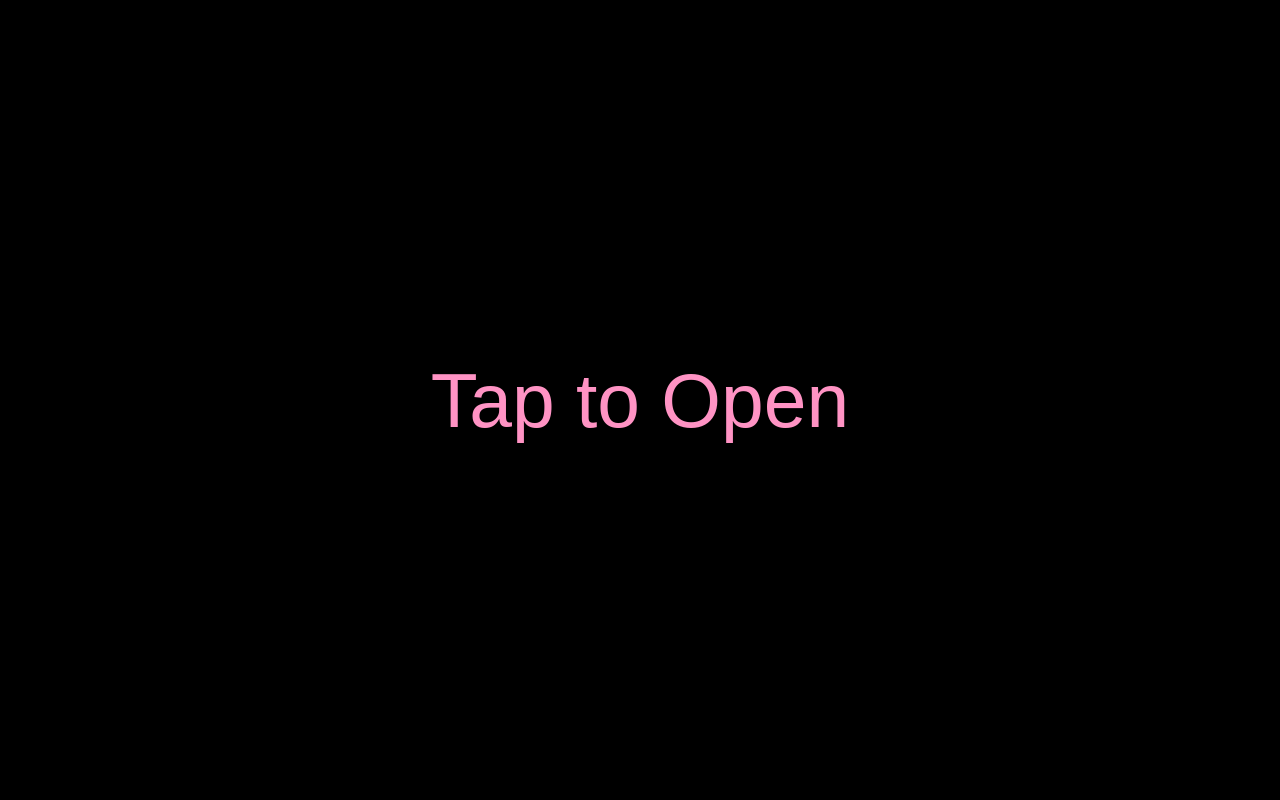
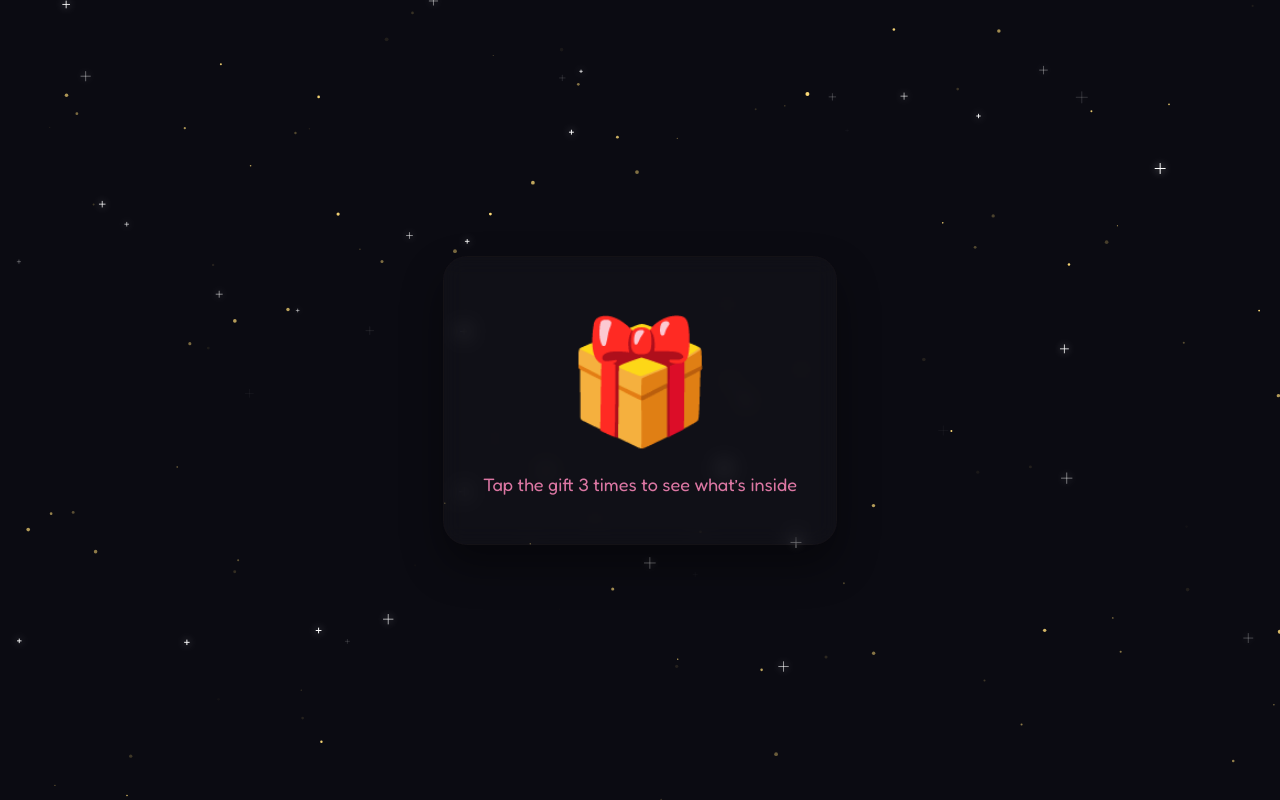
Before and after one commit to fyzardell/for-adel, a plain HTML site: page prize.html in a window 1280 px wide. Drawn offline with Linux system fonts and the light colour scheme; a web font is replaced by a local one.

Commit message:
Interactive Prize Page

```diff
--- /dev/null
+++ b/assets/css/prize.css
@@ -0,0 +1,106 @@
+* {
+    margin: 0;
+    padding: 0;
+    box-sizing: border-box;
+}
+
+body {
+    height: 100vh;
+    overflow: hidden;
+    background: #0b0b12;
+    font-family: 'Fredoka', sans-serif;
+    display: flex;
+    align-items: center;
+    justify-content: center;
+}
+
+#stars {
+    position: fixed;
+    inset: 0;
+    z-index: 1;
+}
+
+.card {
+    position: relative;
+    z-index: 2;
+    background: rgba(255, 255, 255, 0.022);
+    backdrop-filter: blur(10px);
+    padding: 50px 40px;
+    border-radius: 24px;
+    box-shadow:
+      0 20px 40px rgba(0, 0, 0, 0.4),
+      inset 0 0 0 1px rgba(205, 150, 12, 0.015);
+    text-align: center;
+}
+
+/* kado emoji */
+.gift {
+    font-size: 120px;
+    cursor: pointer;
+    transition: transform 0.25s ease;
+    user-select: none;
+    will-change: transform;
+}
+
+/* hover biar hidup */
+.gift:hover {
+    transform: translateY(-6px) scale(1.05);
+}
+
+/* teks petunjuk */
+.hint {
+    margin-top: 20px;
+    font-size: 18px;
+    color: #ff89bc;
+    opacity: 0.85;
+    transition: opacity 0.3s ease;
+}
+
+/*buzz*/
+.shake-1 {
+    animation: shake 0.3s ease;
+}
+
+.shake-2 {
+    animation: shake-strong 0.3s ease;
+}
+
+@keyframes shake {
+    0% { transform: translate(0) }
+    25% { transform: translate(-4px, 2px) }
+    50% { transform: translate(4px, -2px) }
+    75% { transform: translate(-3px, 1px) }
+    100% { transform: translate(0) }
+}
+
+@keyframes shake-strong {
+    0% { transform: translate(0) rotate(0deg) }
+    20% { transform: translate(-6px, 4px) rotate(-2deg) }
+    40% { transform: translate(6px, -4px) rotate(2deg) }
+    60% { transform: translate(-10px, 4px) rotate(-1deg) }
+    80% { transform: translate(10px, -4px) rotate(1deg) }
+    100% { transform: translate(0) }
+}
+
+/* ledakan kado */
+.explode {
+    animation: explode 0.5s ease forwards;
+}
+
+@keyframes explode {
+    0% { transform: scale(1) rotate(0deg); }
+    30% { transform: scale(1.4) rotate(8deg); }
+    60% { transform: scale(0.8) rotate(-8deg); }
+    100% {
+        transform: scale(0);
+        opacity: 0;
+        filter : blur(4px);
+    }
+}
+
+#confetti {
+    position: fixed;
+    inset: 0;
+    pointer-events: none;
+    z-index: 3;
+}
--- /dev/null
+++ b/assets/js/prize.js
@@ -0,0 +1,167 @@
+const canvas = document.getElementById("stars");
+const ctx = canvas.getContext("2d");
+
+let stars = [];
+
+function resize() {
+  canvas.width = innerWidth;
+  canvas.height = innerHeight;
+}
+resize();
+addEventListener("resize", resize);
+
+//bikin bintang
+function createStars(count = 140) {
+  stars = [];
+  for (let i = 0; i < count; i++) {
+      stars.push({
+            x: Math.random() * canvas.width,
+            y: Math.random() * canvas.height,
+            r: Math.random() * 1.5 + 0.5,
+            alpha: Math.random(),
+            speed: Math.random() * 0.02 + 0.01,
+            type: Math.random() > 0.75 ? "sparkle" : "dot"
+      });
+   }
+}
+createStars();
+
+//sparkle
+function drawSparkle(x, y, size, alpha) {
+    ctx.save();
+    ctx.strokeStyle = `rgba(255,255,255,${alpha})`;
+    ctx.lineWidth = 1;
+    ctx.shadowColor = "rgba(255,255,255,0.6)";
+    ctx.shadowBlur = 8;
+
+    ctx.beginPath();
+    ctx.moveTo(x - size, y);
+    ctx.lineTo(x + size, y);
+    ctx.moveTo(x, y - size);
+    ctx.lineTo(x, y + size);
+    ctx.stroke();
+
+    ctx.restore();
+}
+
+//animasi
+function drawStars() {
+    ctx.clearRect(0, 0, canvas.width, canvas.height);
+
+    stars.forEach(s => {
+        s.alpha += s.speed;
+        if (s.alpha > 1 || s.alpha < 0) s.speed *= -1;
+
+        if (s.type === "dot") {
+            ctx.fillStyle = `rgba(255, 220, 120, ${s.alpha})`;
+            ctx.beginPath();
+            ctx.arc(s.x, s.y, s.r, 0, Math.PI * 2);
+            ctx.fill();
+    } else {
+        drawSparkle(s.x, s.y, s.r * 3, s.alpha);
+        }
+    });
+
+    requestAnimationFrame(drawStars);
+}
+drawStars();
+
+const gift = document.getElementById("gift");
+const hint = document.getElementById("hint");
+
+let tapCount = 0;
+let exploded = false;
+
+gift.addEventListener("click", () => {
+    if (exploded) return;
+
+    tapCount++;
+
+    if (tapCount === 1) {
+        gift.classList.remove("shake-2");
+        gift.classList.add("shake-1");
+        hint.textContent = "Nice! keep taping";
+    }
+
+    if (tapCount === 2) {
+        gift.classList.remove("shake-1");
+        gift.classList.add("shake-2");
+        hint.textContent = "Almost there... tap again!";
+    }
+
+    if (tapCount === 3) {
+        exploded = true;
+        gift.classList.remove("shake-2");
+        gift.classList.add("explode");
+        hint.textContent = "";
+
+        setTimeout(() => {
+            startConfetti();
+        }, 300);
+    }
+
+    //hapus biar ga ke loop
+    setTimeout(() => {
+        gift.classList.remove("shake-1", "shake-2");
+    }, 400);
+});
+
+/* CONFETTI */
+const confettiCanvas = document.getElementById("confetti");
+const cctx = confettiCanvas.getContext("2d");
+
+function resizeConfetti() {
+  confettiCanvas.width = innerWidth;
+  confettiCanvas.height = innerHeight;
+}
+resizeConfetti();
+addEventListener("resize", resizeConfetti);
+
+let confetti = [];
+
+function startConfetti() {
+  const rect = gift.getBoundingClientRect();
+  const originX = rect.left + rect.width / 2;
+  const originY = rect.top + rect.height / 2;
+
+  confetti = [];
+  const colors = ["#ff6fae", "#ffd166", "#6ee7ff", "#b28dff", "#7CFFB2"];
+
+  for (let i = 0; i < 1000; i++) {
+    confetti.push({
+      x: originX,
+      y: originY,
+      vx: (Math.random() - 0.5) * 14,
+      vy: Math.random() * -14 - 6,
+      size: Math.random() * 6 + 4,
+      color: colors[Math.floor(Math.random() * colors.length)],
+      gravity: 0.4,
+      life: 100
+    });
+  }
+
+  animateConfetti();
+}
+
+function animateConfetti() {
+  cctx.clearRect(0, 0, confettiCanvas.width, confettiCanvas.height);
+
+    for (let i = confetti.length - 1; i >= 0; i--) {
+        const p = confetti[i];
+
+        p.vy += p.gravity;
+        p.x += p.vx;
+        p.y += p.vy;
+        p.life--;
+
+        cctx.fillStyle = p.color;
+        cctx.fillRect(p.x, p.y, p.size, p.size);
+
+        if (p.life <= 0) confetti.splice(i, 1);
+}
+
+
+  if (confetti.length > 0) {
+    requestAnimationFrame(animateConfetti);
+  }
+}
--- a/prize.html
+++ b/prize.html
@@ -3,23 +3,25 @@
 <head>
     <meta charset="UTF-8">
     <meta name="viewport" content="width=device-width, initial-scale=1.0">
-    <title>For Someone Special 🌸</title>
-  <style>
-    body {
-      margin: 0;
-      height: 100vh;
-      display: flex;
-      align-items: center;
-      justify-content: center;
-      background: black;
-      color: #ff93c4;
-      font-family: Poppins, sans-serif;
-      font-size: 6vw;
-      text-align: center;
-    }
-  </style>
+    <title>Your Gift</title>
+    <link rel="preconnect" href="https://fonts.googleapis.com">
+    <link rel="preconnect" href="https://fonts.gstatic.com" crossorigin>
+
+    <link href="https://fonts.googleapis.com/css2?family=Poppins:ital,wght@0,100;0,200;0,300;0,400;0,500;0,600;0,700;0,800;0,900;1,100;1,200;1,300;1,400;1,500;1,600;1,700;1,800;1,900&family=Press+Start+2P&display=swap" rel="stylesheet">
+    <!-- Fredoka -->
+    <link href="https://fonts.googleapis.com/css2?family=Fredoka:wght@300..700&display=swap" rel="stylesheet">
+    <!-- Sniglet -->
+    <link href="https://fonts.googleapis.com/css2?family=Fredoka:wght@300..700&family=Sniglet:wght@400;800&display=swap" rel="stylesheet">
+
+    <link rel="stylesheet" href="assets/css/prize.css">
 </head>
 <body>
-    Tap to Open
+    <canvas id="stars"></canvas>
+    <div class="card">
+       <div class="gift" id="gift">🎁</div>
+       <p class="hint" id="hint">Tap the gift 3 times to see what’s inside</p>
+    </div>
+    <canvas id="confetti"></canvas>
+    <script src="assets/js/prize.js"></script>
 </body>
 </html>
```
Also changed, not shown: assets/js/script.js (+24 -5 lines).
